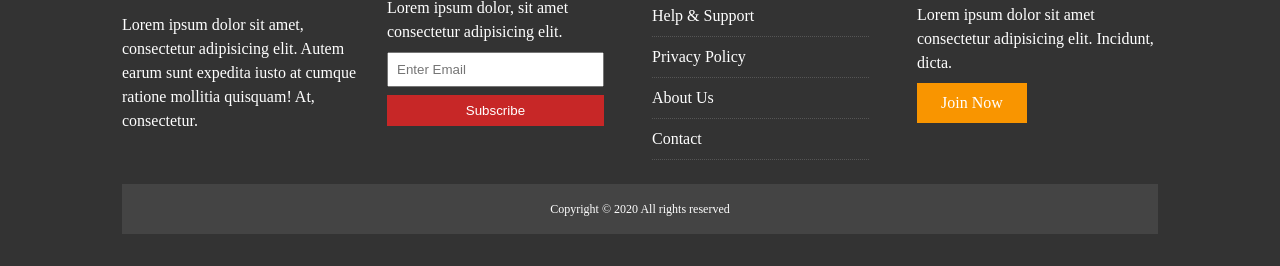
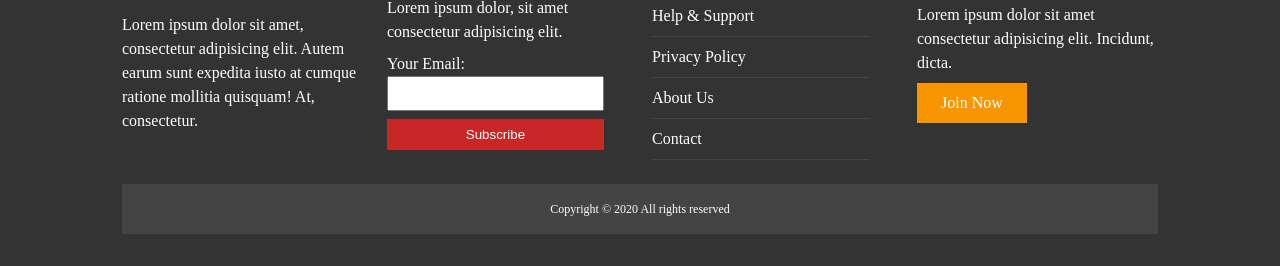
Before and after one commit to TylerReidd/news-grid, a plain HTML site: page index.html in a window 1280 px wide. Shown: the part 1581-1847 px from the top of the page. Drawn offline with Linux system fonts and the light colour scheme.

Commit message:
add form

```diff
--- a/index.html
+++ b/index.html
@@ -131,8 +131,8 @@
       <div>
         <h3>Email NewsLetter</h3>
         <p>Lorem ipsum dolor, sit amet consectetur adipisicing elit.</p>
-        <form name="contact "method="POST" data-netlify="true">
-          <input name="email" type="email" placeholder="Enter Email">
+        <form name="contact" method="POST" data-netlify="true">
+          <label>Your Email: <input type="email" name="email" /></label>
           <input type="submit" value="Subscribe" class="btn btn-primary">
         </form>
       </div>
```
Also changed, not shown: about.html (+1 -1 lines), article.html (+1 -1 lines).
